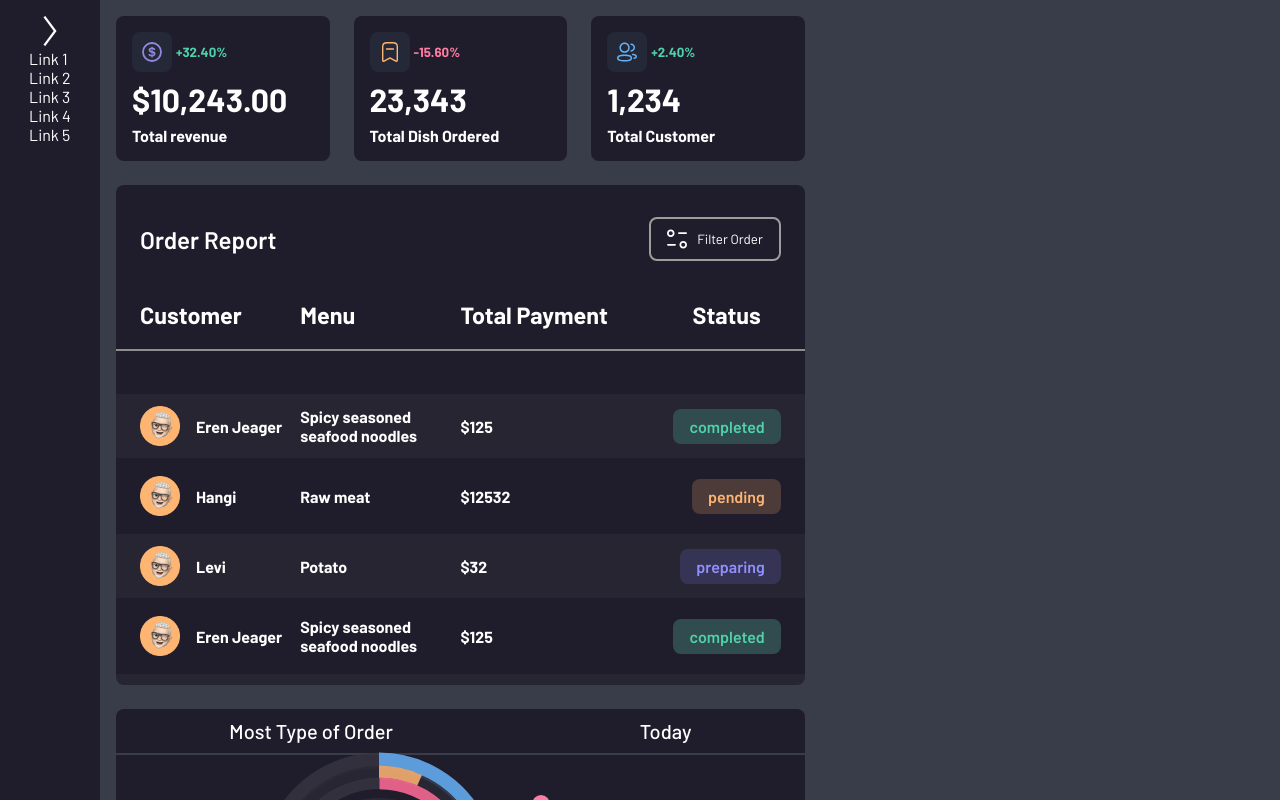
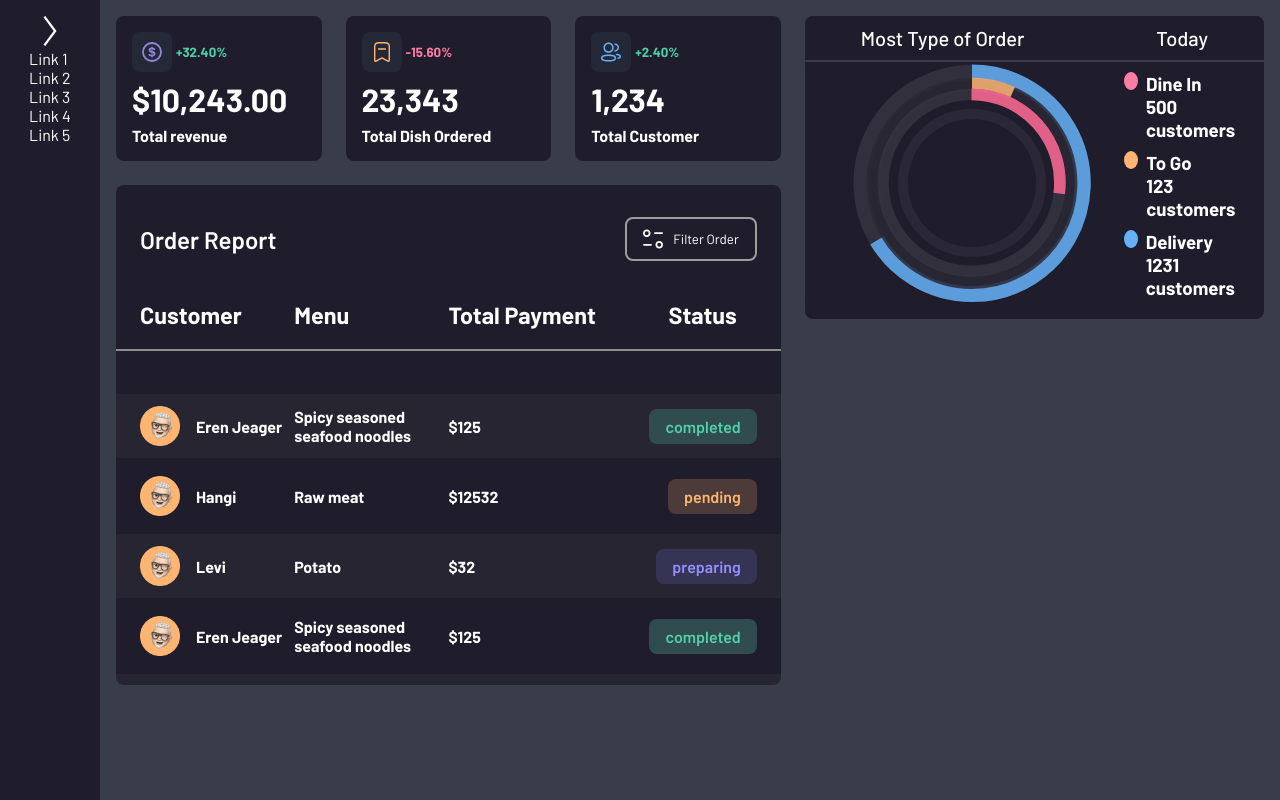
Before and after one commit to Orujhimaru/food-order-app, a React (Vite) app: page /dashboard in a window 1280 px wide. Shown: the top 800 px of the page. Built offline with nearby package versions, Linux system fonts and the light colour scheme.

Commit message:
Container width changed

```diff
--- a/src/pages/DashboardPage/DashboardPage.jsx
+++ b/src/pages/DashboardPage/DashboardPage.jsx
@@ -11,11 +11,15 @@ function DashboardPage() {
       <Sidebar />
       <div className="mainRoot">
         {/* <h1 style={{ height: "100px" }}>Homepage example</h1> */}
-        <div className="container-70">
-          <OrderCard />
+        <div className="container-100">
+          <div className="container-60">
+            <OrderCard />
 
-          <OrderReports />
-          <CircularReport delivery={1231} dineIn={500} toGo={123} />
+            <OrderReports />
+          </div>
+          <div className="container-40">
+            <CircularReport delivery={1231} dineIn={500} toGo={123} />
+          </div>
         </div>
       </div>
     </div>
--- a/src/pages/DashboardPage/DashboardPage.scss
+++ b/src/pages/DashboardPage/DashboardPage.scss
@@ -5,7 +5,20 @@
   position: relative;
 }
 
-.container-70 {
+.container-40 {
+  display: flex;
+  flex-direction: column;
+  width: 40%;
+  gap: 24px;
+}
+
+.container-100 {
+  display: flex;
+  width: 100%;
+  gap: 24px;
+}
+
+.container-60 {
   display: flex;
   flex-direction: column;
   width: 60%;
```
